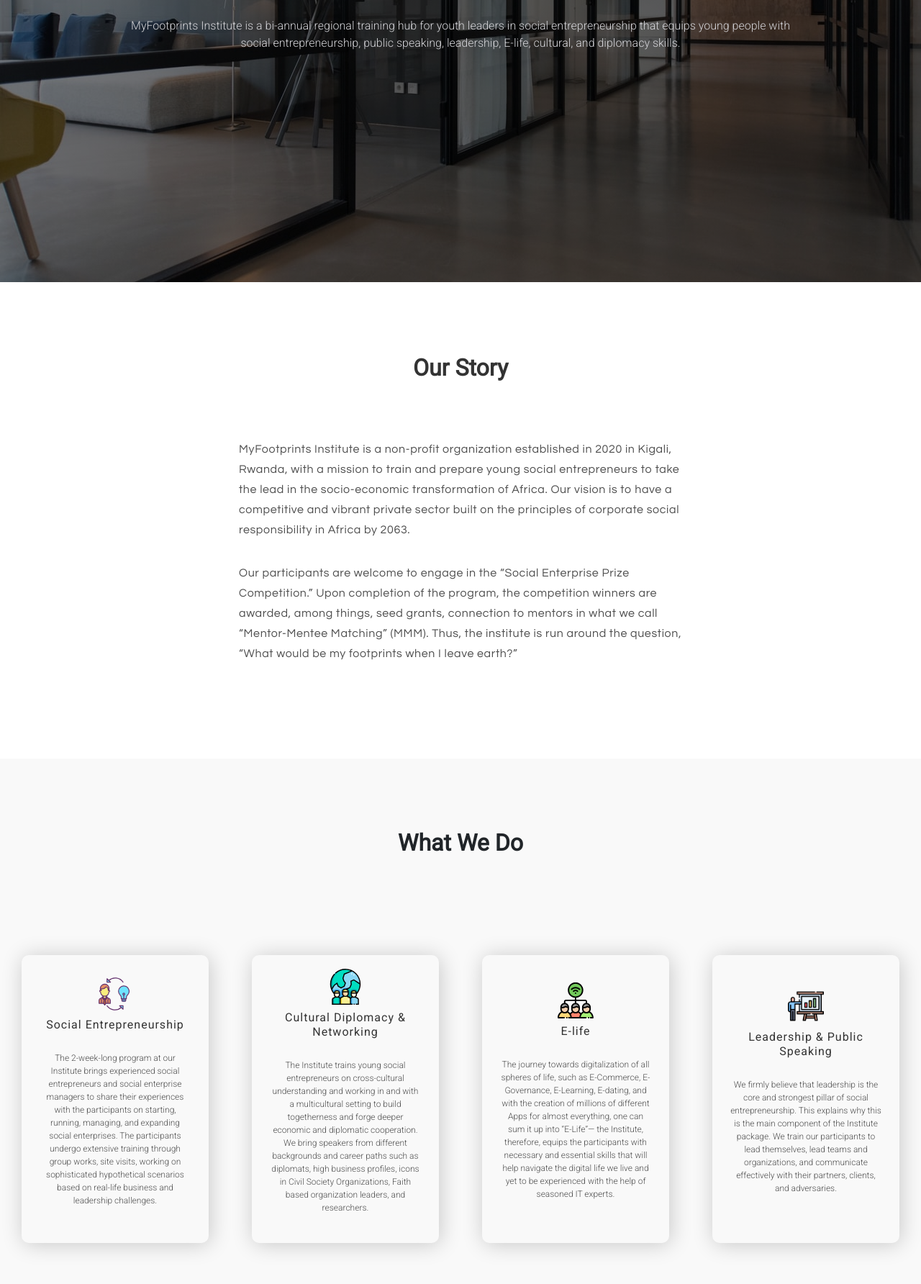
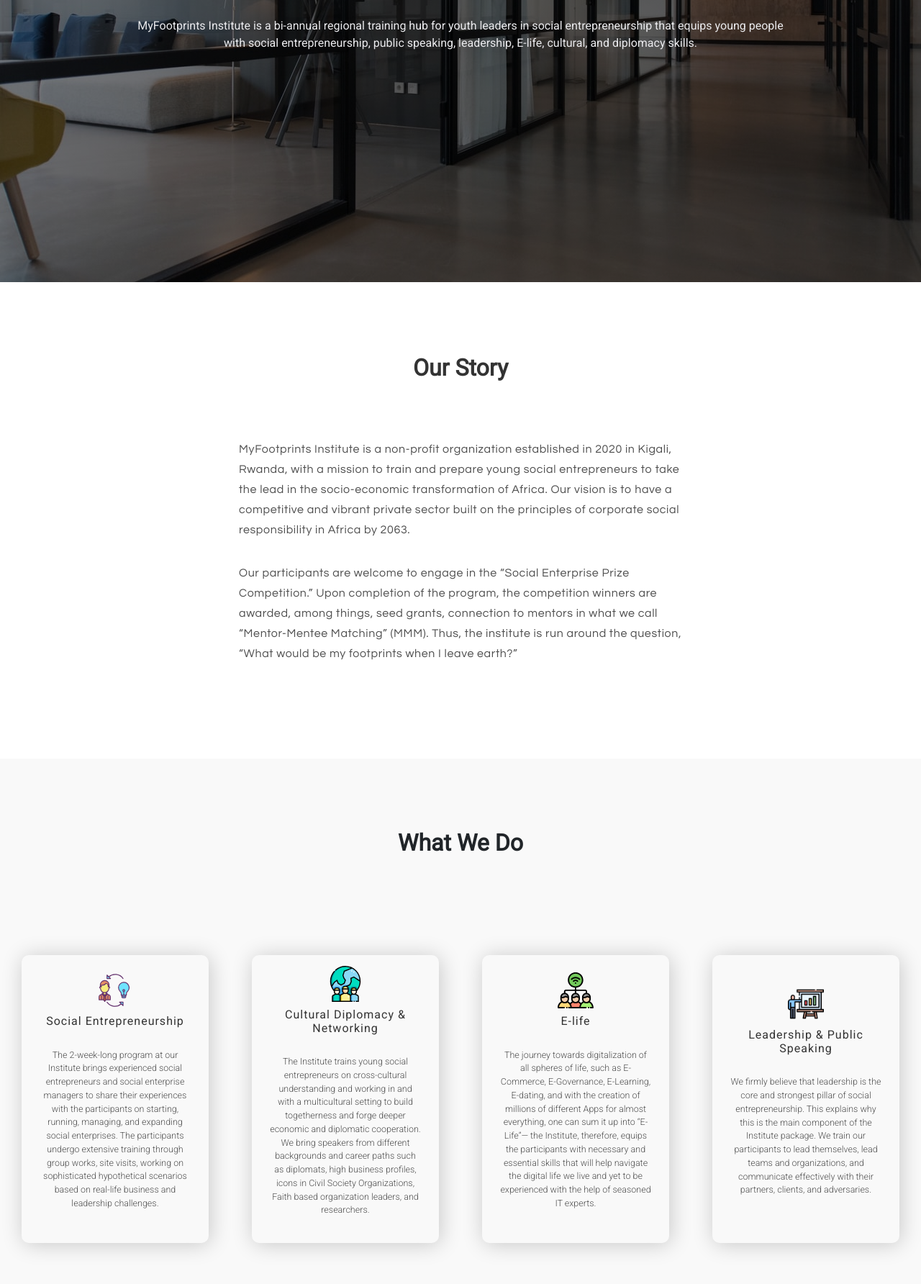
Before and after one commit to Samuel-Anumudu/FootprintMainWebsite, a website: page index.html in a window 1280 px wide. Shown: the part 408-2192 px from the top of the page at 72% size. Drawn offline with nearby package versions, Linux system fonts and the light colour scheme.

Commit message:
second commit

```diff
--- a/styles.css
+++ b/styles.css
@@ -288,8 +288,8 @@
   /* margin: 20px 0; */
   /* font-weight: lighter; */
   /* color: #fff; */
-  color: rgba(212, 212, 216, 1);
-  font-weight: 300 !important;
+  color: rgb(235, 235, 238);
+  /* font-weight: 300 !important; */
   /* line-height: 1.75rem; */
   font-size: 16px;
 }
@@ -401,9 +401,9 @@
 .s-box p {
   text-align: center;
   margin: 20px 0;
-  font-weight: lighter;
+  font-weight: 380 !important;
   color: #4e4e4e;
-  font-size: 12px;
+  font-size: 12.5px;
 }
 
 .s-box:hover {
@@ -938,7 +938,7 @@
   }
 
   .about__us__paragraph p {
-    font-size: 12px !important;
+    font-size: 14px !important;
   }
 }
 
```
